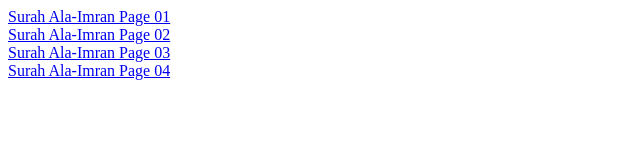
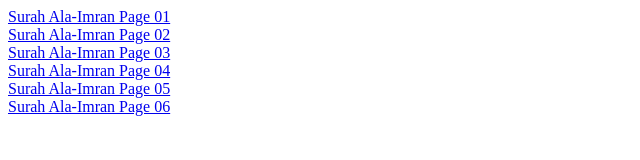
Before and after one commit to needNotTo/needNotTo, a plain HTML site: page index.html in a window 1280 px wide. Shown: the whole page, without its empty margins (0-640 px from the left). Drawn offline with nearby package versions, Linux system fonts and the light colour scheme.

Commit message:
updated page 5 and 6

```diff
--- a/index.html
+++ b/index.html
@@ -28,6 +28,8 @@
         <a href='quran/003-ala-imran/003-surah-ala-imran-page-02.mp3' download>Surah Ala-Imran Page 02</a>
         <a href='quran/003-ala-imran/003-surah-ala-imran-page-03.mp3' download>Surah Ala-Imran Page 03</a>
         <a href='quran/003-ala-imran/003-surah-ala-imran-page-04.mp3' download>Surah Ala-Imran Page 04</a>
+        <a href='quran/003-ala-imran/003-surah-ala-imran-page-05.mp3' download>Surah Ala-Imran Page 05</a>
+        <a href='quran/003-ala-imran/003-surah-ala-imran-page-06.mp3' download>Surah Ala-Imran Page 06</a>
     </div>
 </body>
 </html>
```
Also changed, not shown: 2 other files.
